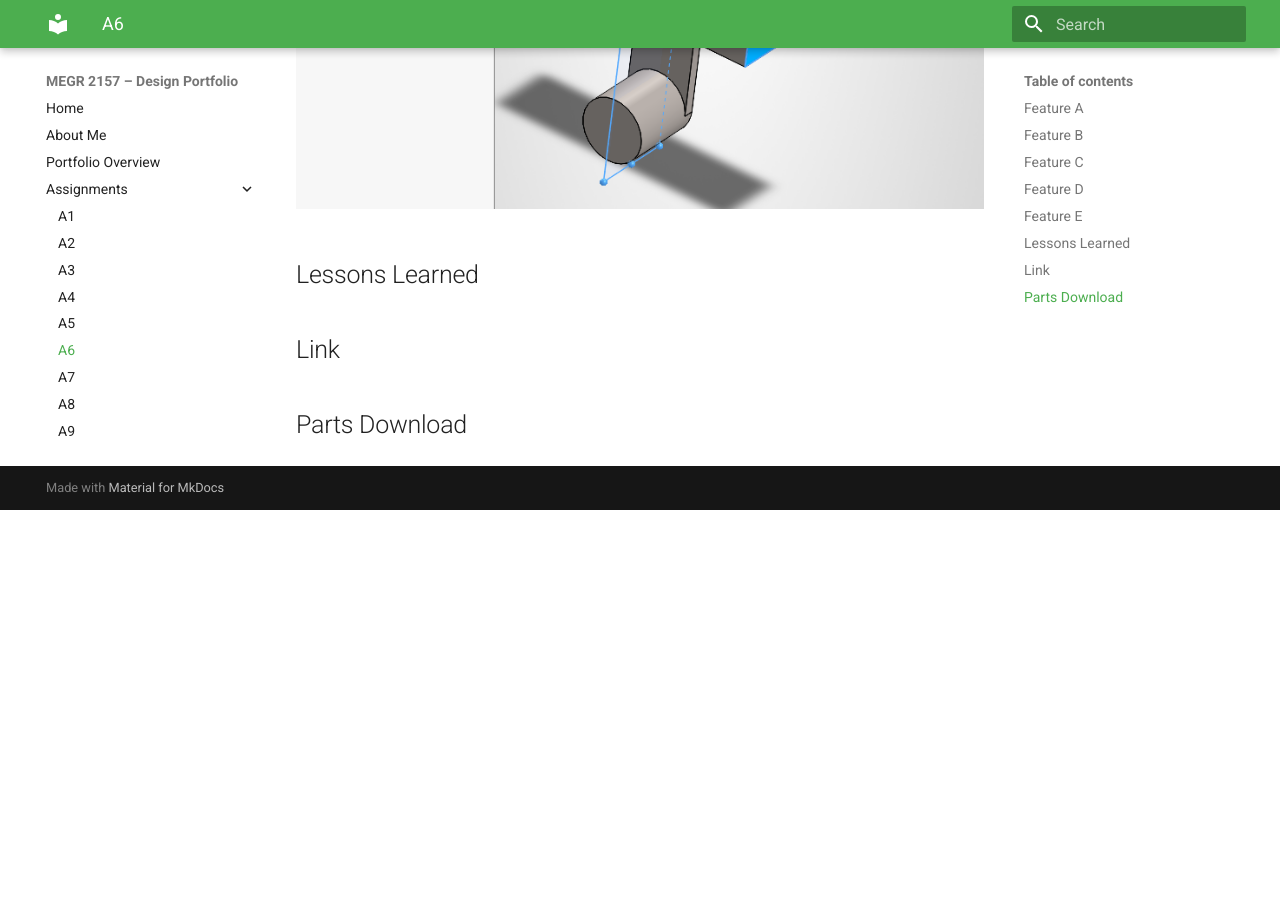
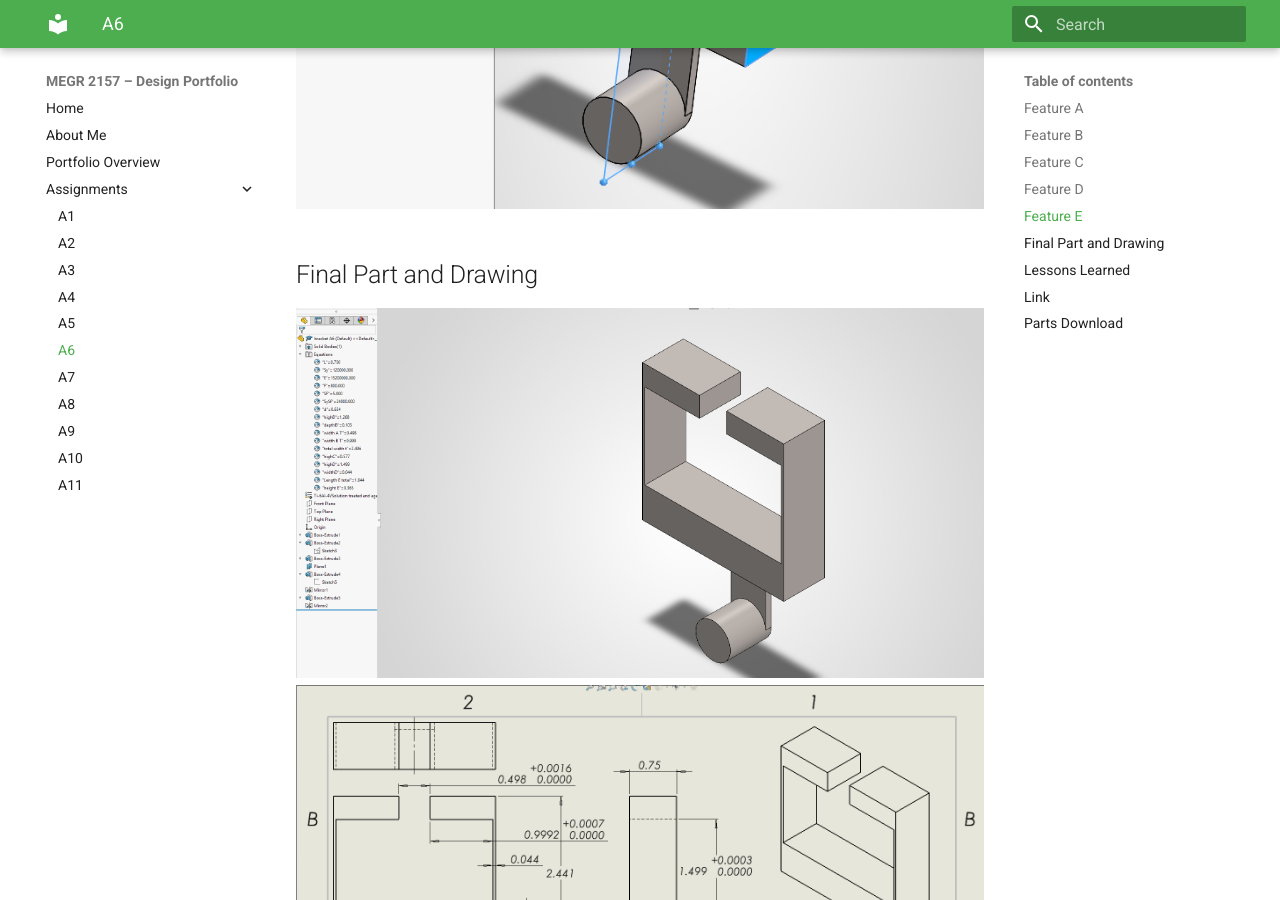
Before and after one commit to CadlesCelica/megr2157-portfolio, an MkDocs documentation site: the page built from docs/assignments/A06/index.md, in a window 1280 px wide and 900 px high, scrolled down 8341 px. Built offline with MkDocs 1.6.1 and Material for MkDocs 9.7.7, drawn with Linux system fonts in a browser that asks for light colours; before the commit the page ends 8851 px from its top, so only the background shows below that.

Commit message:
ss added

```diff
--- a/docs/assignments/A06/index.md
+++ b/docs/assignments/A06/index.md
@@ -32,6 +32,11 @@
 ![ext e](<feat E.png>)
 ![mirror e](<feat E mirror.png>)
 
+## Final Part and Drawing
+
+![final part](<part final.png>)
+![final draw](<draw ss edit.png>)
+
 ## Lessons Learned
 
 
```
